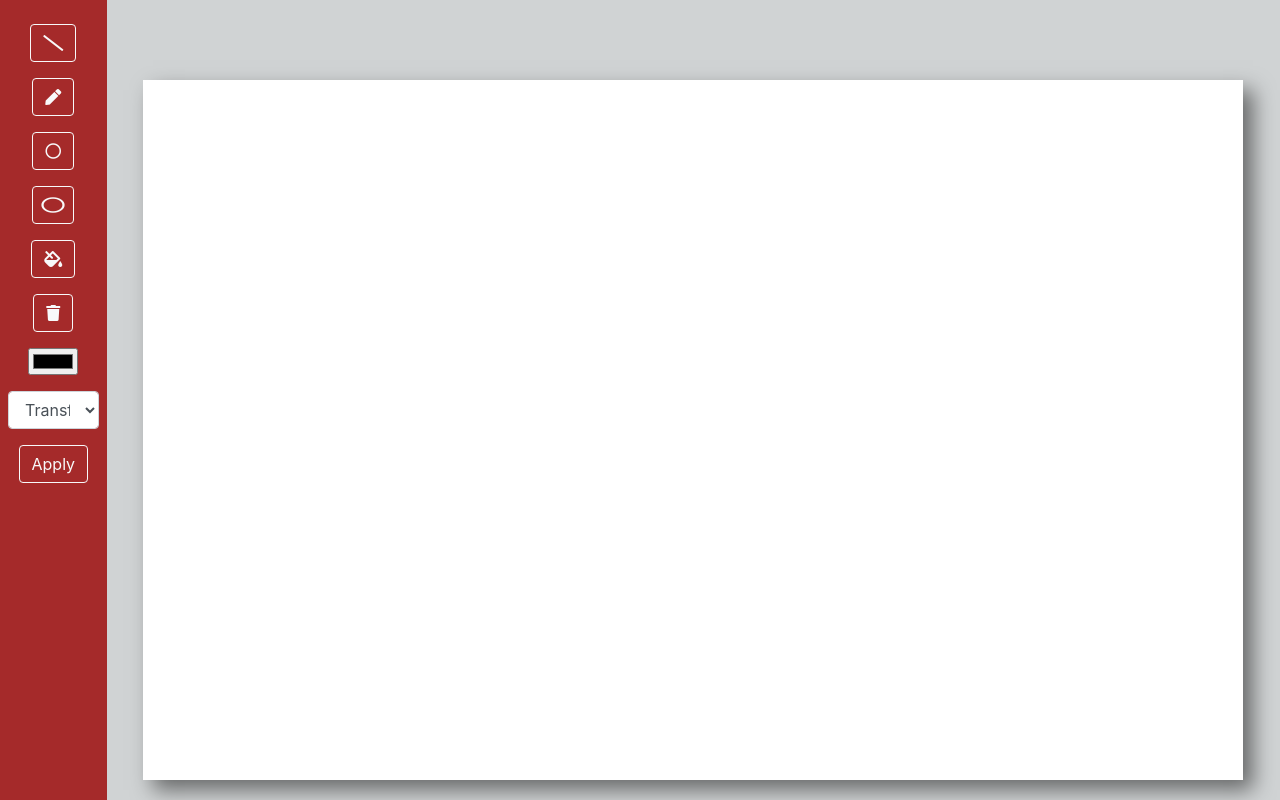
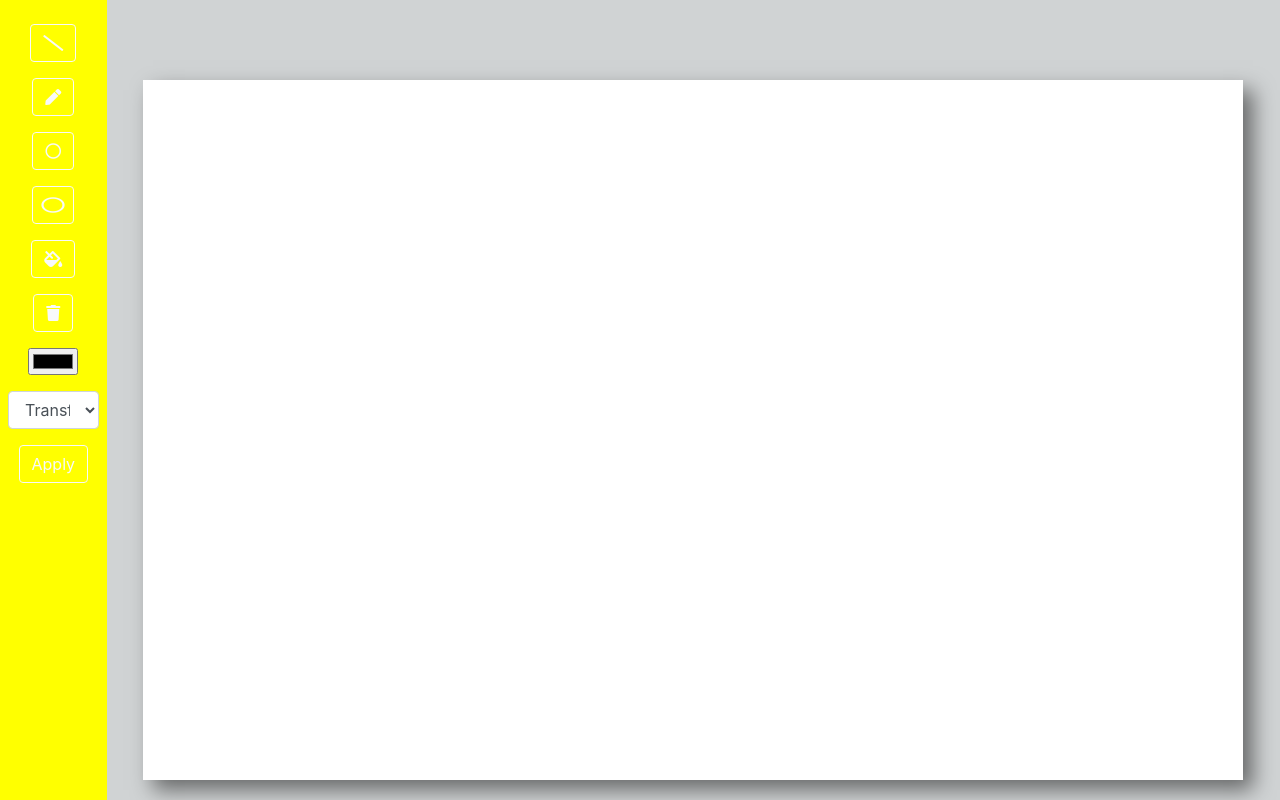
Before and after one commit to yeheskielaji/simple_paint, a plain HTML site: page index.html in a window 1280 px wide. Drawn offline with nearby package versions, Linux system fonts and the light colour scheme.

Commit message:
yellow update

```diff
--- a/index.html
+++ b/index.html
@@ -12,7 +12,7 @@
 <body>
     <div class="container-fluid">
         <div class="row no-gutters">
-            <div class="col-1 text-white d-flex flex-column align-items-center py-3 px-2" style="background-color: brown;">
+            <div class="col-1 text-white d-flex flex-column align-items-center py-3 px-2" style="background-color: yellow;">
                 <button class="btn btn-outline-light my-2" onclick="selectTool('line')" title="Line">
                     <i class="fas fa-slash"></i>
                 </button>
```
